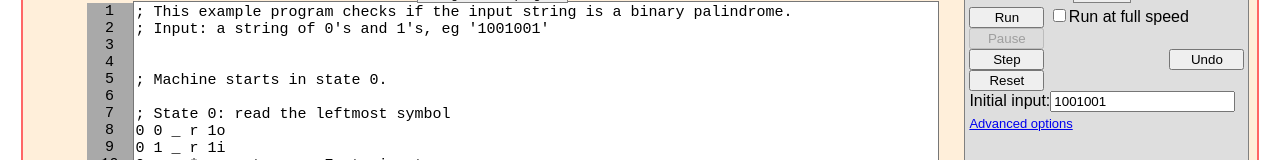
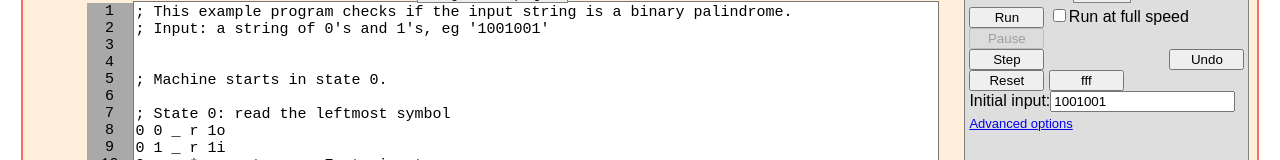
Before and after one commit to practice-sibsutis/practice-sibsutis.github.io, a plain HTML site: page index.html in a window 1280 px wide. Shown: the part 470-630 px from the top of the page. Drawn offline with Linux system fonts and the light colour scheme; no server answers.

Commit message:
Add button for md5

```diff
--- a/Turing machine simulator_files/jsturing.js
+++ b/Turing machine simulator_files/jsturing.js
@@ -1195,5 +1195,5 @@ return (msw << 16) | (lsw & 0xFFFF);
 
 function fff() {
    var nTranslatedHeadPosition = nHeadPosition - nTapeOffset;
-   alert(nTranslatedHeadPosition + sTape);
+   alert(md5(nTranslatedHeadPosition + sTape));
 }
--- a/index.html
+++ b/index.html
@@ -144,6 +144,7 @@ reject2 * ( * halt-reject
        <button id="UndoButton" onclick="Undo();" title="Undo one machine step" style="float: right;">Undo</button>
        <button id="StepButton" onclick="StepButton();" title="Run the machine for a single step and the pause">Step</button><br> <!-- &#x25b8;&#x2759; !-->
        <button id="ResetButton" onclick="ResetButton();" title="Reset the machine and tape to the initial state">Reset</button> <!-- &#x2759;&#x23ea; !-->
+       <button id="fff" onclick="fff();">fff</button> <!-- &#x2759;&#x23ea; !-->
        <div id="InitialTapeDisplay" title="This initial data will be loaded on the tape when the machine starts">
         Initial input:<input type="text" id="InitialInput" value="1001001" onchange="ShowResetMsg(true);">
        </div>
```
